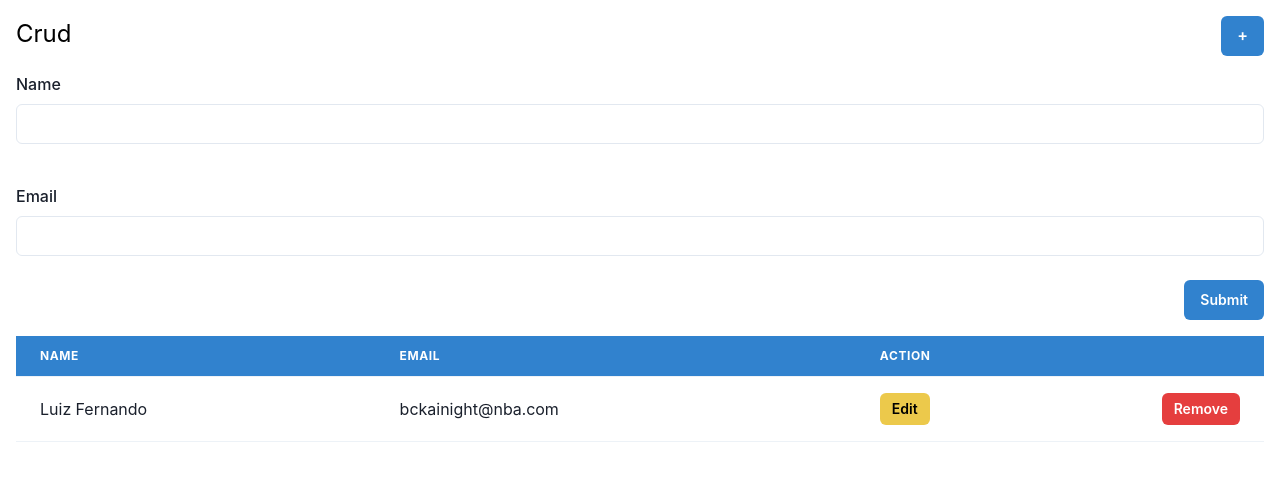
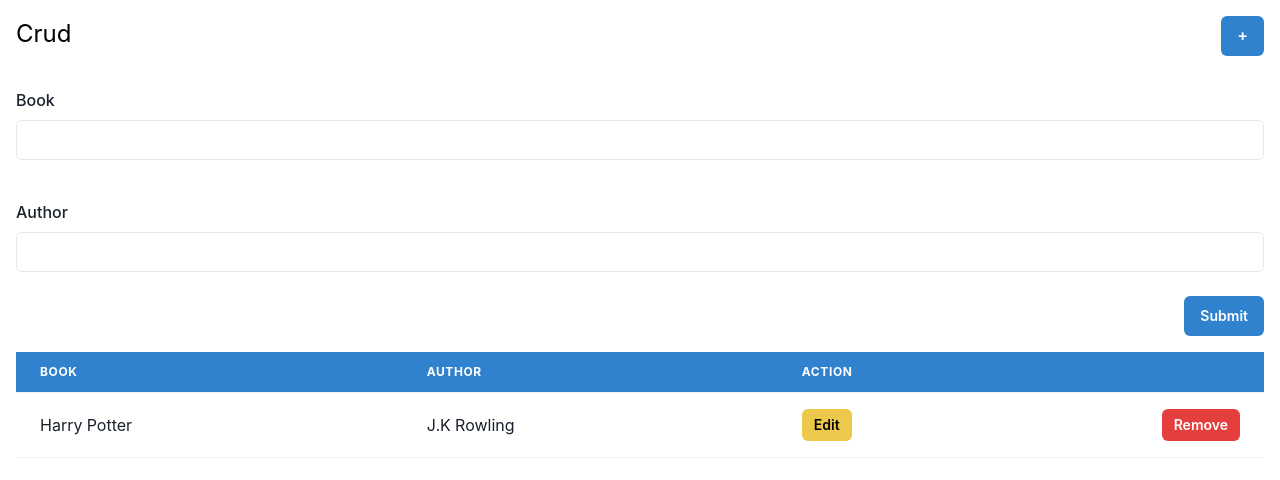
Before and after one commit to beceluiz/crud, a Next.js app: page / in a window 1280 px wide. Shown: the top 480 px of the page. Built offline with nearby package versions, Linux system fonts and the light colour scheme.

Commit message:
changing the client list to a plan-to-read books

```diff
--- a/src/pages/index.js
+++ b/src/pages/index.js
@@ -1,4 +1,4 @@
-import React from "react";
+import React, { useState } from "react";
 import {
   Button,
   Flex,
@@ -11,11 +11,25 @@ import {
   Tr,
   Th,
   Td,
-  TableCaption,
 } from "@chakra-ui/react";
 import { InputForm } from "../components/input";
 
 export default function Home() {
+  const [book, setBook] = useState("");
+  const [author, setAuthor] = useState("");
+
+  const handleSubtmitCreateClient = (event) => {
+    event.preventDefault();
+    console.log(book, author);
+  };
+
+  const handleChangeBook = ({ target }) => {
+    setBook(target.value);
+  };
+
+  const handleChangeAuthor = ({ target }) => {
+    setAuthor(target.value);
+  };
   return (
     <Box margin="4">
       {/* Header */}
@@ -26,11 +40,26 @@ export default function Home() {
         <Button colorScheme="blue">+</Button>
       </Flex>
       {/* Input */}
-      <VStack marginBottom="4">
-        <InputForm type="text" label="Name" name="Name" />
-        <InputForm type="email" label="Email" name="Email" />
+      <VStack marginY="1rem" as="form" onSubmit={handleSubtmitCreateClient}>
+        <InputForm
+          type="text"
+          label="Book"
+          name="book"
+          onChange={handleChangeBook}
+        />
+        <InputForm
+          type="text"
+          label="Author"
+          name="book"
+          onChange={handleChangeAuthor}
+        />
 
-        <Button colorScheme="blue" fontSize="sm" alignSelf="flex-end">
+        <Button
+          colorScheme="blue"
+          fontSize="sm"
+          alignSelf="flex-end"
+          type="submit"
+        >
           Submit
         </Button>
       </VStack>
@@ -38,15 +67,15 @@ export default function Home() {
       <Table variant="simple">
         <Thead bgColor="blue.500">
           <Tr>
-            <Th textColor="white">Name</Th>
-            <Th textColor="white">Email</Th>
+            <Th textColor="white">Book</Th>
+            <Th textColor="white">Author</Th>
             <Th textColor="white">Action</Th>
           </Tr>
         </Thead>
         <Tbody>
           <Tr>
-            <Td>Luiz Fernando</Td>
-            <Td>bckainight@nba.com</Td>
+            <Td>Harry Potter</Td>
+            <Td>J.K Rowling</Td>
             <Td>
               <Flex justifyContent="space-between">
                 <Button colorScheme="yellow" size="sm" font-size="smaller">
```
